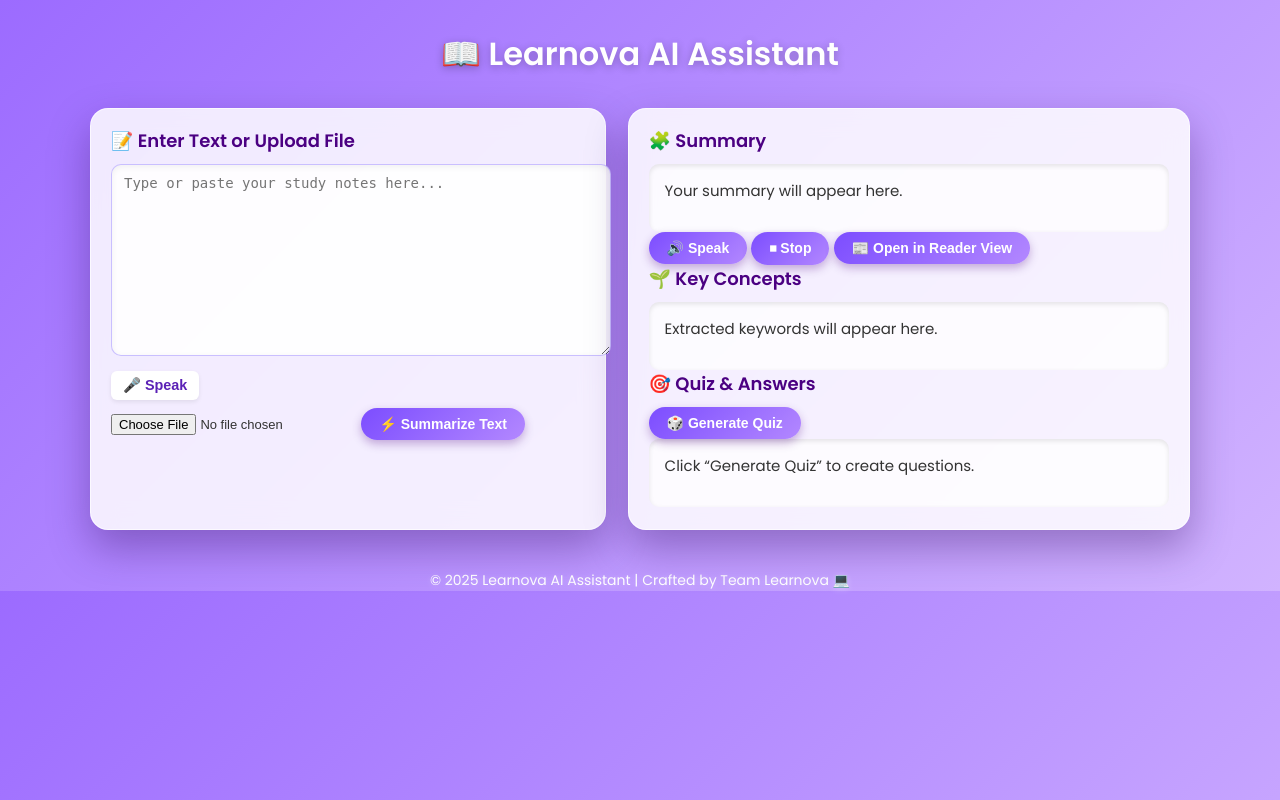
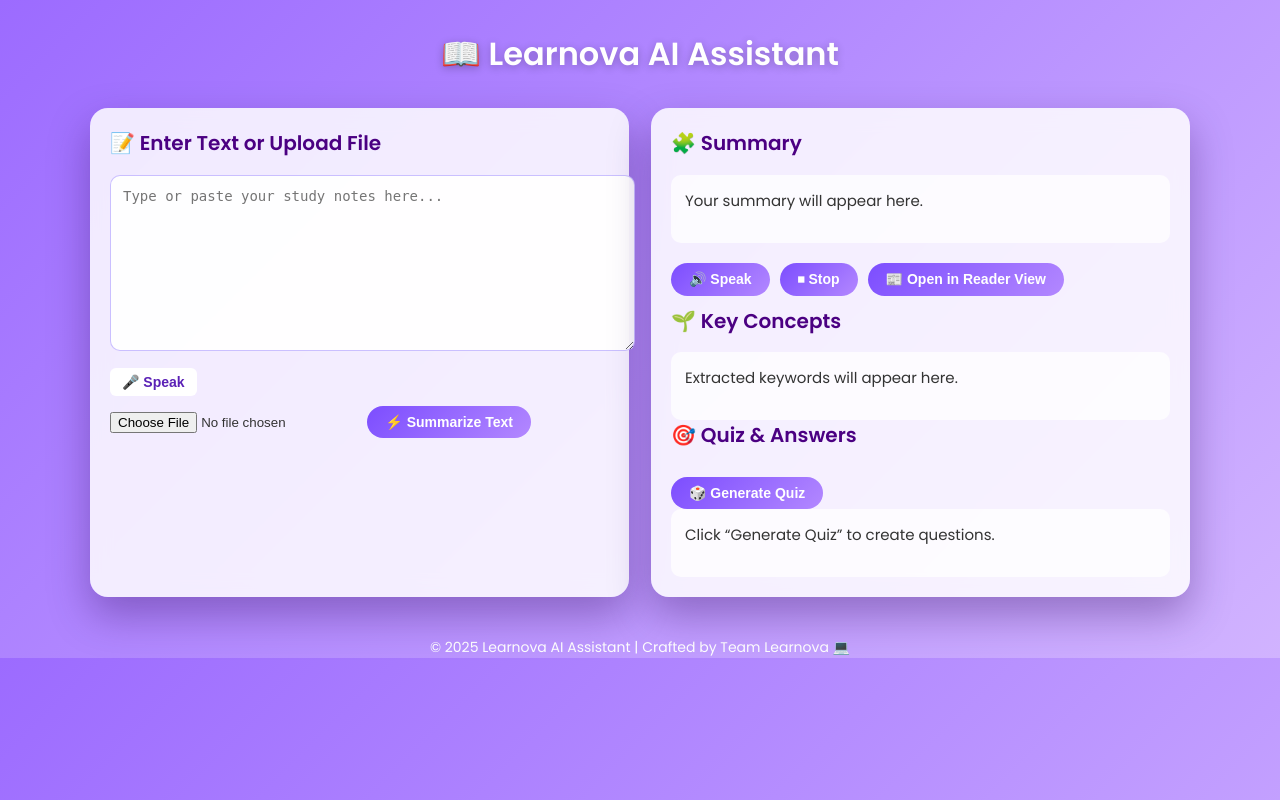
Before and after one commit to lasamailwb-source/learnova-ai, a Flask app: page / in a window 1280 px wide. Run offline with Flask 3, Linux system fonts and the light colour scheme; the visitor is signed in with stand-in values (Sample User, id 1).

Commit message:
Update style.css

```diff
--- a/static/style.css
+++ b/static/style.css
@@ -1,8 +1,7 @@
-/* 💜 Learnova AI Assistant - Final Purple Glass Theme */
+/* Learnova AI Assistant - Purple Theme */
 
 @import url("https://fonts.googleapis.com/css2?family=Poppins:wght@400;600&display=swap");
 
-/* Global Page Styles */
 body {
   background: linear-gradient(135deg, #9c6bff, #d1b3ff);
   font-family: "Poppins", sans-serif;
@@ -11,149 +10,90 @@
   color: #333;
 }
 
-/* Header */
 h1 {
   text-align: center;
   margin-top: 30px;
   color: #fff;
-  text-shadow: 0 2px 8px rgba(0, 0, 0, 0.24);
+  text-shadow: 0 2px 8px rgba(0,0,0,0.24);
   font-size: 32px;
 }
 
-/* Layout Container */
 .container {
   max-width: 1100px;
   margin: 30px auto 40px;
   display: grid;
-  grid-template-columns: 1.1fr 1.2fr;
+  grid-template-columns: 1fr 1fr;
   gap: 22px;
   padding: 0 16px;
 }
 
-/* Modern Glass Card */
 .card {
-  background: rgba(255, 255, 255, 0.85);
+  background: rgba(255,255,255,0.85);
+  padding: 20px;
   border-radius: 18px;
-  padding: 18px 20px 22px;
-  backdrop-filter: blur(12px);
-  border: 1px solid rgba(255, 255, 255, 0.7);
-  box-shadow: 0 18px 40px rgba(45, 9, 90, 0.35);
+  box-shadow: 0 18px 40px rgba(45,9,90,0.35);
+  backdrop-filter: blur(10px);
 }
 
-/* Headings inside cards */
 .card h2 {
   margin-top: 0;
-  margin-bottom: 10px;
-  font-size: 18px;
+  font-size: 20px;
   color: #4b0082;
-  display: flex;
-  align-items: center;
-  gap: 6px;
 }
 
-/* Text Input Area */
 #textInput {
   width: 100%;
-  min-height: 170px;
-  padding: 10px 12px;
+  min-height: 150px;
+  padding: 12px;
   border-radius: 10px;
-  border: 1px solid rgba(150, 130, 255, 0.5);
-  resize: vertical;
+  border: 1px solid rgba(150,130,255,0.5);
   font-size: 14px;
-  outline: none;
-  background: rgba(255, 255, 255, 0.9);
-  box-shadow: inset 0 2px 6px rgba(0, 0, 0, 0.06);
+  background: rgba(255,255,255,0.95);
 }
 
-/* File input */
-input[type="file"] {
-  margin: 10px 0 8px;
-  font-size: 13px;
-}
-
-/* Rounded Purple Buttons */
 button {
+  display: inline-block;
+  margin-top: 10px;
+  padding: 8px 18px;
+  border-radius: 999px;
+  border: none;
+  cursor: pointer;
+  font-weight: 600;
+  font-size: 14px;
+  color: #fff;
   background: linear-gradient(135deg, #7c4dff, #b388ff);
-  color: #fff;
-  border: none;
-  border-radius: 999px;
-  padding: 8px 18px;
-  cursor: pointer;
-  font-size: 14px;
-  font-weight: 600;
-  box-shadow: 0 4px 10px rgba(76, 0, 130, 0.3);
-  transition: 0.1s ease;
 }
 
 button:hover {
-  transform: translateY(-1px);
-  box-shadow: 0 6px 14px rgba(76, 0, 130, 0.35);
-}
-
-button:active {
-  transform: translateY(1px);
-}
-
-/* Mic Button Style */
-.input-actions {
-  margin: 8px 0 4px;
-  display: flex;
-  gap: 8px;
+  opacity: 0.9;
 }
 
 .secondary-btn {
+  background: #fff;
+  color: #5b21b6;
+  border-radius: 6px;
   padding: 6px 12px;
-  border-radius: 6px;
-  border: none;
-  cursor: pointer;
-  font-size: 0.9rem;
-  background: #ffffff;
-  color: #5b21b6;
-  box-shadow: 0 2px 4px rgba(0, 0, 0, 0.08);
-  transition: 0.1s ease;
 }
 
-.secondary-btn:hover {
-  transform: translateY(-1px);
-  background: #f3e8ff;
-}
-
-.secondary-btn:disabled {
-  opacity: 0.5;
-}
-
-/* Output Boxes */
 .summary-box,
 .output-box {
-  background: rgba(255, 255, 255, 0.75);
-  padding: 14px 16px;
+  background: rgba(255,255,255,0.75);
+  padding: 14px;
   border-radius: 10px;
   min-height: 40px;
   font-size: 15px;
-  line-height: 1.7;
-  max-height: 260px;
   overflow-y: auto;
-  box-shadow: inset 0 2px 5px rgba(0, 0, 0, 0.1);
 }
 
-/* Summary & Keywords */
-#summaryOutput p {
-  margin-bottom: 12px;
+.summary-actions {
+  margin: 10px 0;
+  display: flex;
+  gap: 10px;
 }
 
-#summaryOutput strong {
-  color: #5e35b1;
-  font-weight: 600;
-  background: rgba(124, 93, 255, 0.15);
-  padding: 2px 6px;
-  border-radius: 6px;
-}
-
-/* Footer */
 footer {
   text-align: center;
   color: #fff;
   margin-top: 40px;
   font-size: 14px;
-  text-shadow: 0 1px 6px rgba(255, 255, 255, 0.3);
 }
```
